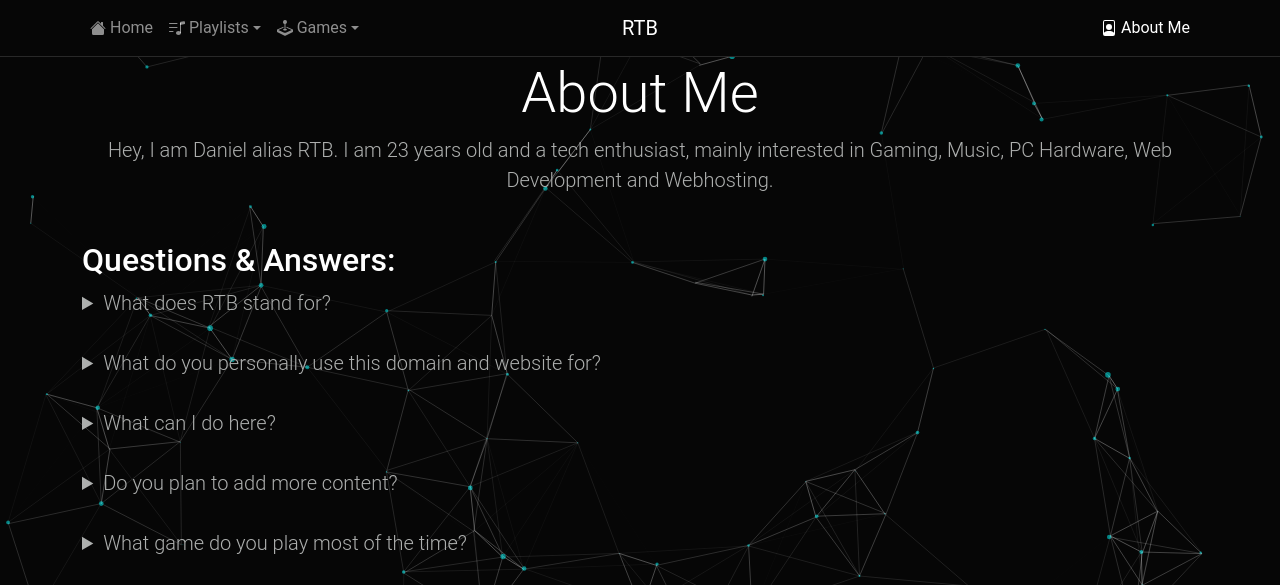
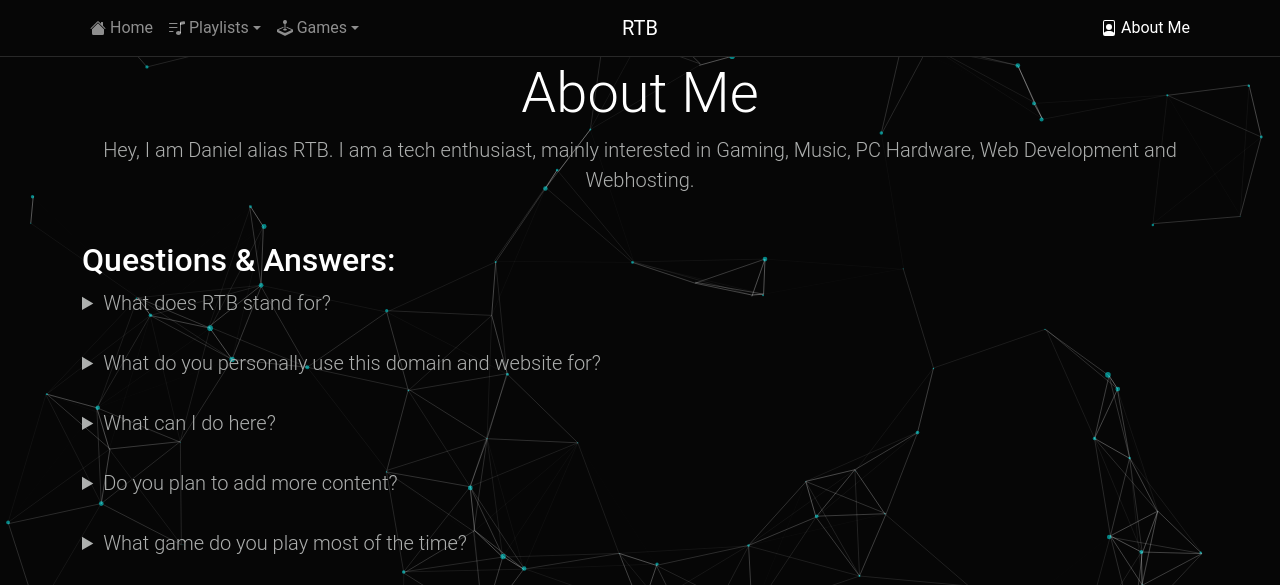
Before and after one commit to RTBGG/personal-website, a plain HTML site: page about-me/index.html in a window 1280 px wide. Shown: the top 585 px of the page. Drawn offline with Linux system fonts and the light colour scheme; animation ran at ten frames a second; a script that the page names is missing; a small style sheet from the web is missing.

Commit message:
Update index.html

```diff
--- a/about-me/index.html
+++ b/about-me/index.html
@@ -83,7 +83,7 @@
 
   <div class="jumbotron container lead" style="text-align: center">
       <h1 class="display-4">About Me</h1>
-      <p>Hey, I am Daniel alias RTB. I am 23 years old and a tech enthusiast, mainly interested in Gaming, Music, PC Hardware, Web Development and Webhosting.</p>
+      <p>Hey, I am Daniel alias RTB. I am a tech enthusiast, mainly interested in Gaming, Music, PC Hardware, Web Development and Webhosting.</p>
       <br>
   </div>
   <div class="container lead">
```
